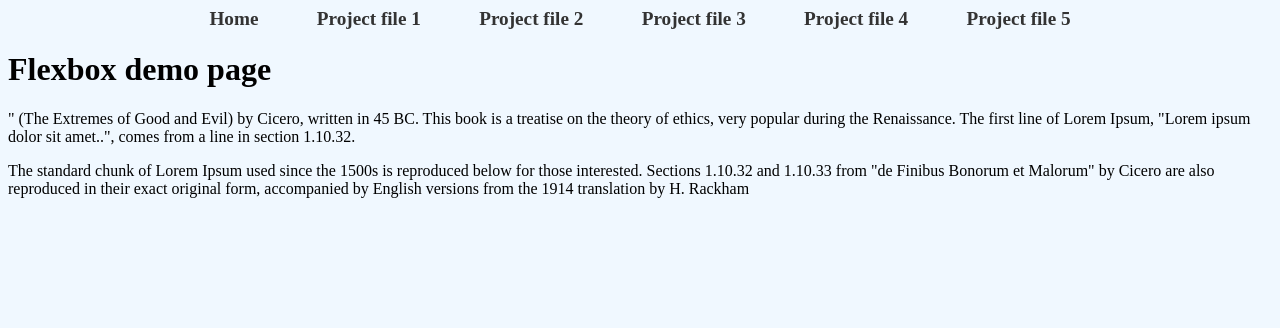
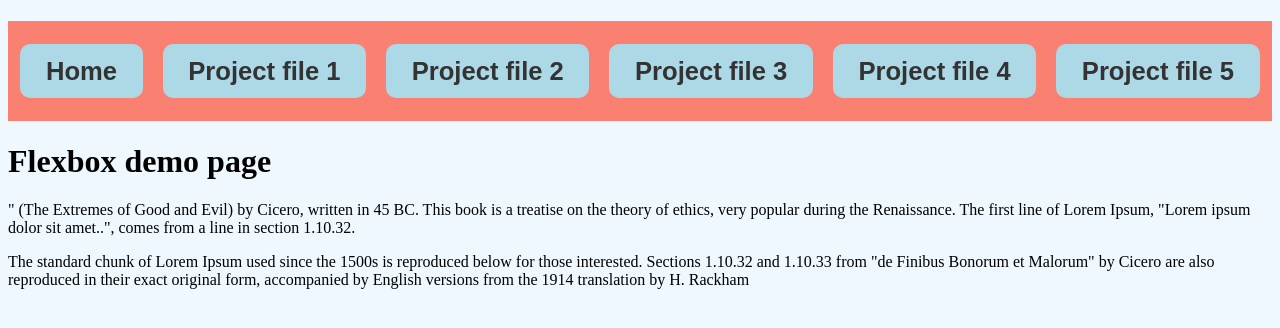
Before and after one commit to rekha-2025/rekha-2025.github.io, a plain HTML site: page index.html in a window 1280 px wide. Drawn offline with Linux system fonts and the light colour scheme.

Commit message:
Update style.css

```diff
--- a/css/style.css
+++ b/css/style.css
@@ -1,44 +1,72 @@
 /* Thiết lập cho toàn bộ trang */
 body {
-  background-color: AliceBlue; /* Màu nền nhẹ nhàng */
+    background-color: AliceBlue;
+    /* Màu nền nhẹ nhàng */
 }
 
 /* Tạo kiểu cho danh sách (thanh điều hướng) */
 nav ul {
-  list-style: none; /* Loại bỏ dấu chấm đầu dòng */
-  padding: 0;       /* Xóa padding */
-  margin: 0;        /* Xóa margin */
+    list-style: none;
+    /* Loại bỏ dấu chấm đầu dòng */
+    padding: 0;
+    /* Xóa padding */
+    margin: 10;
+    /* Xóa margin */
 
-  /* Sử dụng Flexbox để căn chỉnh các mục trên 1 hàng */
-  display: flex;
-  justify-content: center; /* Căn các mục ra giữa */
-  gap: 20px; /* Khoảng cách giữa các mục */
+    /* Sử dụng Flexbox để căn chỉnh các mục trên 1 hàng */
+    display: flex;
+    justify-content: center;
+    /* Căn các mục ra giữa */
+    align-items: center;
+    gap: 20px;
+    /* Khoảng cách giữa các mục */
+    flex-direction: row;
+    background-color: salmon;
+    font-family: Arial;
+    font-size: 16pt;
+    height: 100px;
 }
 
 /* Tạo kiểu cho các liên kết trong thanh điều hướng */
 nav a {
-  text-decoration: none; /* Loại bỏ gạch chân mặc định */
-  color: #333333;        /* Màu chữ xám đen */
-  font-weight: 700;      /* Chữ đậm */
-  font-size: 1.2em;      /* Kích thước chữ */
-  padding: 0.5em 1em;    /* Khoảng đệm quanh chữ (tạo vùng click) */
-  transition: color 0.3s ease; /* Hiệu ứng chuyển màu mượt mà */
+    width: 200px;
+    background-color: lightblue;
+    text-decoration: none;
+    /* Loại bỏ gạch chân mặc định */
+    color: #333333;
+    /* Màu chữ xám đen */
+    font-weight: 700;
+    /* Chữ đậm */
+    font-size: 1.2em;
+    /* Kích thước chữ */
+    padding: 0.5em 1em;
+    /* Khoảng đệm quanh chữ (tạo vùng click) */
+    transition: color 0.3s ease;
+    /* Hiệu ứng chuyển màu mượt mà */
+    border-radius: 10px;
 }
 
 /* Hiệu ứng khi di chuột qua liên kết */
 nav a:hover {
-  color: #007BFF; /* Đổi màu chữ thành xanh */
+    color: #007BFF;
+    /* Đổi màu chữ thành xanh */
 }
 
 /* Tạo kiểu cho khu vực nội dung chính */
 main {
-  /* Khung nội dung */
-  max-width: 900px; /* Chiều rộng tối đa */
-  margin: 2em auto; /* Căn giữa và tạo lề trên/dưới */
-  padding: 1em;     /* Khoảng đệm bên trong */
+    /* Khung nội dung */
+    max-width: 900px;
+    /* Chiều rộng tối đa */
+    margin: 2em auto;
+    /* Căn giữa và tạo lề trên/dưới */
+    padding: 1em;
+    /* Khoảng đệm bên trong */
 
-  /* Hình thức */
-  background-color: #ffffff; /* Nền trắng */
-  box-shadow: 0 4px 8px rgba(0,0,0,0.1); /* Tạo bóng đổ nhẹ */
-  border-radius: 8px; /* Bo góc */
+    /* Hình thức */
+    background-color: #ffffff;
+    /* Nền trắng */
+    box-shadow: 0 4px 8px rgba(0, 0, 0, 0.1);
+    /* Tạo bóng đổ nhẹ */
+    border-radius: 8px;
+    /* Bo góc */
 }
```
